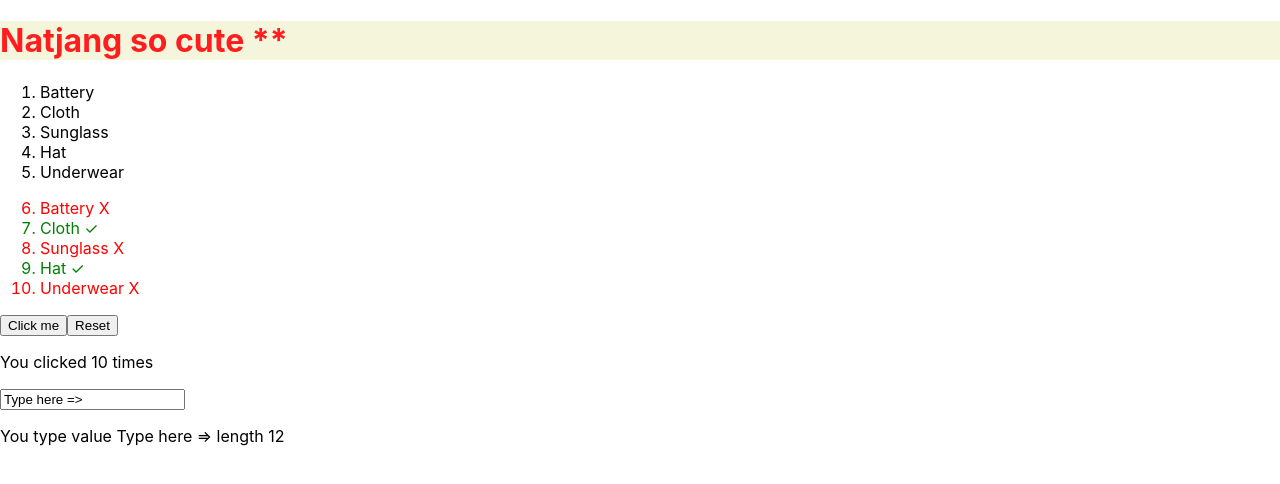
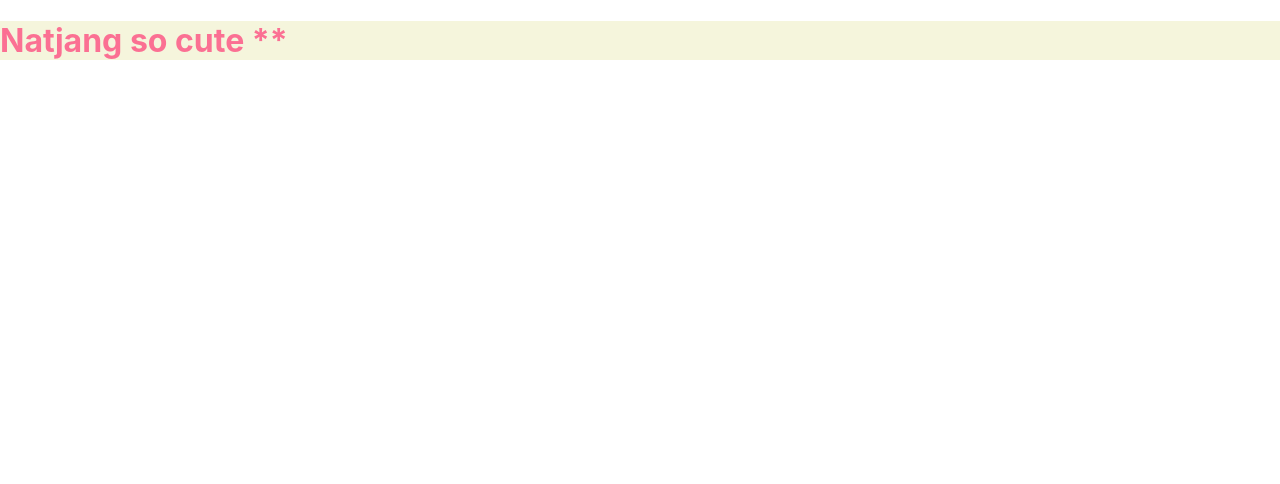
Before and after one commit to Natjang/codespaces-react, a React (Vite) app: page / in a window 1280 px wide. Shown: the top 484 px of the page. Built offline with nearby package versions, Linux system fonts and the light colour scheme.

Commit message:
Counter file final

```diff
--- a/src/Counter.jsx
+++ b/src/Counter.jsx
@@ -1,45 +1,34 @@
-import { useState } from 'react';
-import './Counter.css';
+import {useState} from "react";
+import {useRef} from "react";
+import {useEffect} from "react";
+
+function Item({name,isPacked}){
+ if(isPacked)
+ {
+    return (<li>{name} ! </li>);
+ }
+ return (<li>{name}  </li>);
+}
+function Item1({name,isPacked}){
+    return ( isPacked ? <li style={{color:'red'}}>{name}! </li> : <li style={{color:'green'}}>{name} </li> );
+   }
+export default function Counter(){
+    const [keywords,setKeywords] = useState("");
+    const items=[{id:0,name:"Battery"},
+                 {id:1,name:"Cloth"},
+                 {id:2,name:"Jacket"},
+                 {id:3,name:"Sunglass"}]
+    const  i = items.filter(it=>it.name.toLowerCase().match(keywords.toLowerCase()));
+    const  t= i.map((it)=><li key={it.id}><b>{it.name}</b></li>);
 
 
-function Item({name, isPacked}) {
-    if (isPacked) {
-
-        return (
-                <li style={{color:'green'}}> {name} ✓ </li>
-        );
+    return (
+        <>
+        <input type="text" value={keywords} onChange={e=>setKeywords(e.target.value)} />
+        <ol>
+            {t}
+        </ol>
+        </>
+    );
 
     }
-    return (<li style={{color:'red'}}>{name} X </li>);
-
-}
-export default function Counter() {
-    const Item1 = ['Battery','Cloth','Sunglass','Hat','Underwear'];
-    const [count, setCount] = useState(10);
-    const [value, setValue] = useState("Type here =>");
-    //const OnTextChange=event=>{setValue(event.target.value);
-
-    const Item_list=Item1.map((IT)=><li>{IT}</li>)
-    return (<>
-    <ol>
-        <p>{Item_list}</p>
-        <Item name = "Battery" isPacked={false} />
-        <Item name = "Cloth" isPacked={true}/>
-        <Item name = "Sunglass"/>
-        <Item name = "Hat" isPacked={true}/>
-        <Item name = "Underwear"/>
-
-    </ol>
-
-    <button onClick={() => setCount(count + 1)}> Click me </button>
-        <button onClick={() => setCount(0)}> Reset </button>
-        <p> You clicked {count} times </p>
-
-        <input
-            type="text"
-            value={value}
-            onChange={(event) => setValue(event.target.value)} />
-        <p> You type value {value} length {value.length} </p>
-    </>);
-
-}
--- /dev/null
+++ b/src/Form.jsx
@@ -0,0 +1,11 @@
+import {useRef} from "react";
+
+export default function Form(){
+return(<>
+
+
+
+</>);
+
+
+}
--- a/src/index.jsx
+++ b/src/index.jsx
@@ -5,12 +5,14 @@ import App from './App';
 import reportWebVitals from './reportWebVitals';
 import Hello from './Hello';
 import Counter from './Counter';
+import Form from './Form';
 
 const root = ReactDOM.createRoot(document.getElementById('root'));
 root.render(
   <React.StrictMode>
     <Hello name ="Natjang" surname ="eiei"/>
-    <Counter/>
+
+    <Form/>
 
   </React.StrictMode>
 );
```
